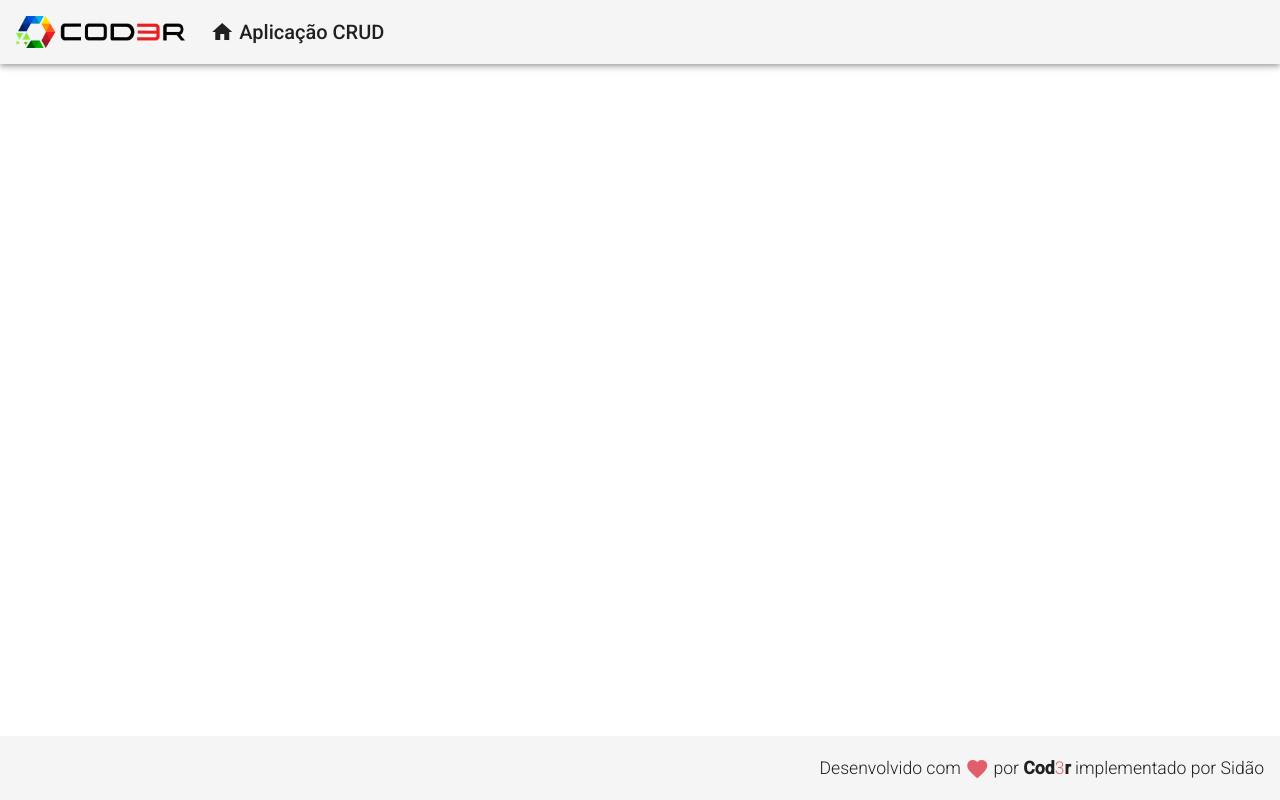
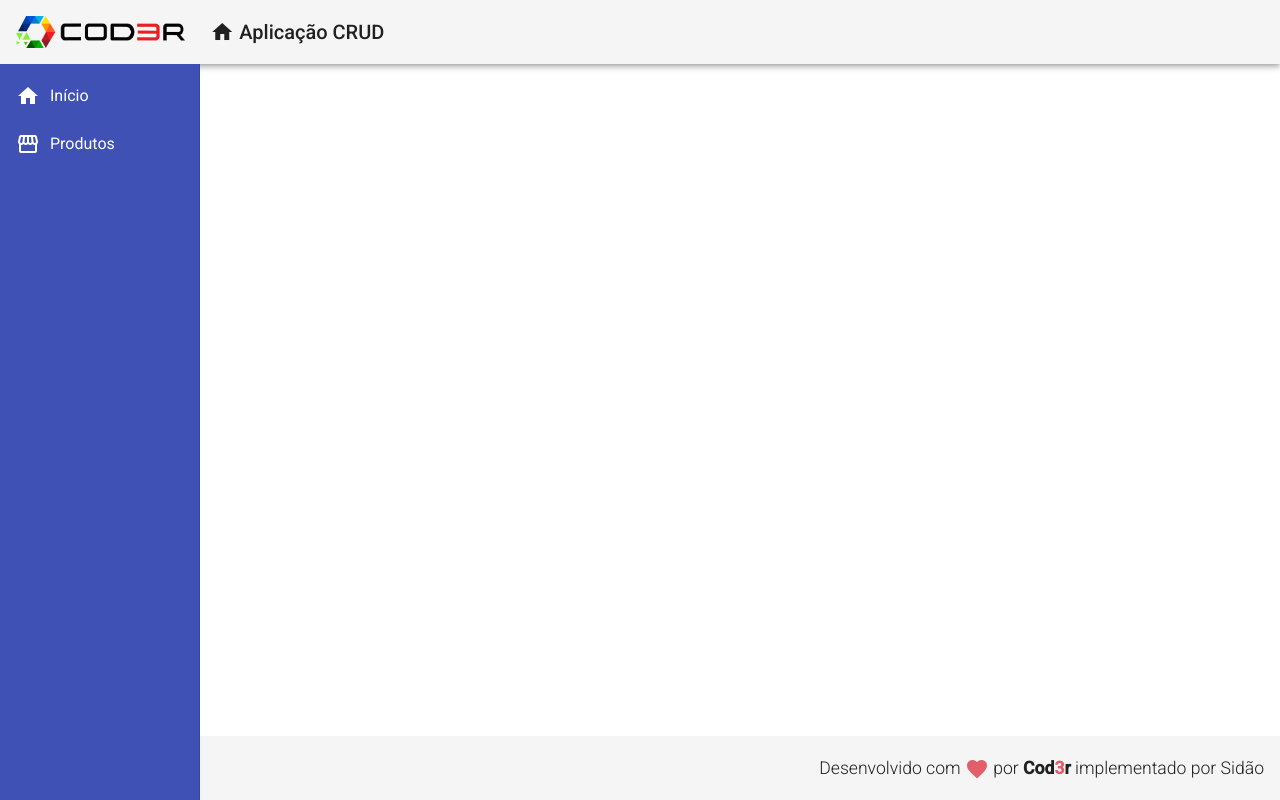
Before and after one commit to sidaoswat/cod3r-angular9, an Angular app in the folder frontend/: page / in a window 1280 px wide. Built offline with nearby package versions, Linux system fonts and the light colour scheme.

Commit message:
create nav component

```diff
--- a/frontend/src/app/app.component.html
+++ b/frontend/src/app/app.component.html
@@ -1,2 +1,3 @@
 <app-header></app-header>
+<app-nav></app-nav>
 <app-footer></app-footer>
--- a/frontend/src/app/components/template/footer/footer.component.css
+++ b/frontend/src/app/components/template/footer/footer.component.css
@@ -6,7 +6,7 @@
   justify-content: flex-end;
 }
 
-.footer span {
+.footer > span {
   font-weight: 300;
   font-size: 1.1rem;
 }
--- /dev/null
+++ b/frontend/src/app/components/template/nav/nav.component.css
@@ -0,0 +1,12 @@
+.sidenav {
+  background-color: #3F51B5;
+  width: 200px;
+}
+
+.sidenav a {
+  color: #FFF;
+}
+
+.sidenav i {
+  padding-right: 10px;
+}
--- /dev/null
+++ b/frontend/src/app/components/template/nav/nav.component.html
@@ -0,0 +1,18 @@
+<mat-sidenav-container class="container">
+  <mat-sidenav class="sidenav" mode="side" opened fixedInViewport="true" fixedTopGap="64">
+    <mat-nav-list class="nav-list">
+      <a mat-list-item>
+        <i class="material-icons">
+          home
+        </i>
+        Início
+      </a>
+      <a mat-list-item>
+        <i class="material-icons">
+          storefront
+        </i>
+        Produtos
+      </a>
+    </mat-nav-list>
+  </mat-sidenav>
+</mat-sidenav-container>
--- /dev/null
+++ b/frontend/src/app/components/template/nav/nav.component.ts
@@ -0,0 +1,15 @@
+import { Component, OnInit } from '@angular/core';
+
+@Component({
+  selector: 'app-nav',
+  templateUrl: './nav.component.html',
+  styleUrls: ['./nav.component.css']
+})
+export class NavComponent implements OnInit {
+
+  constructor() { }
+
+  ngOnInit(): void {
+  }
+
+}
```
Also changed, not shown: frontend/src/app/app.module.ts (+10 -3 lines).
